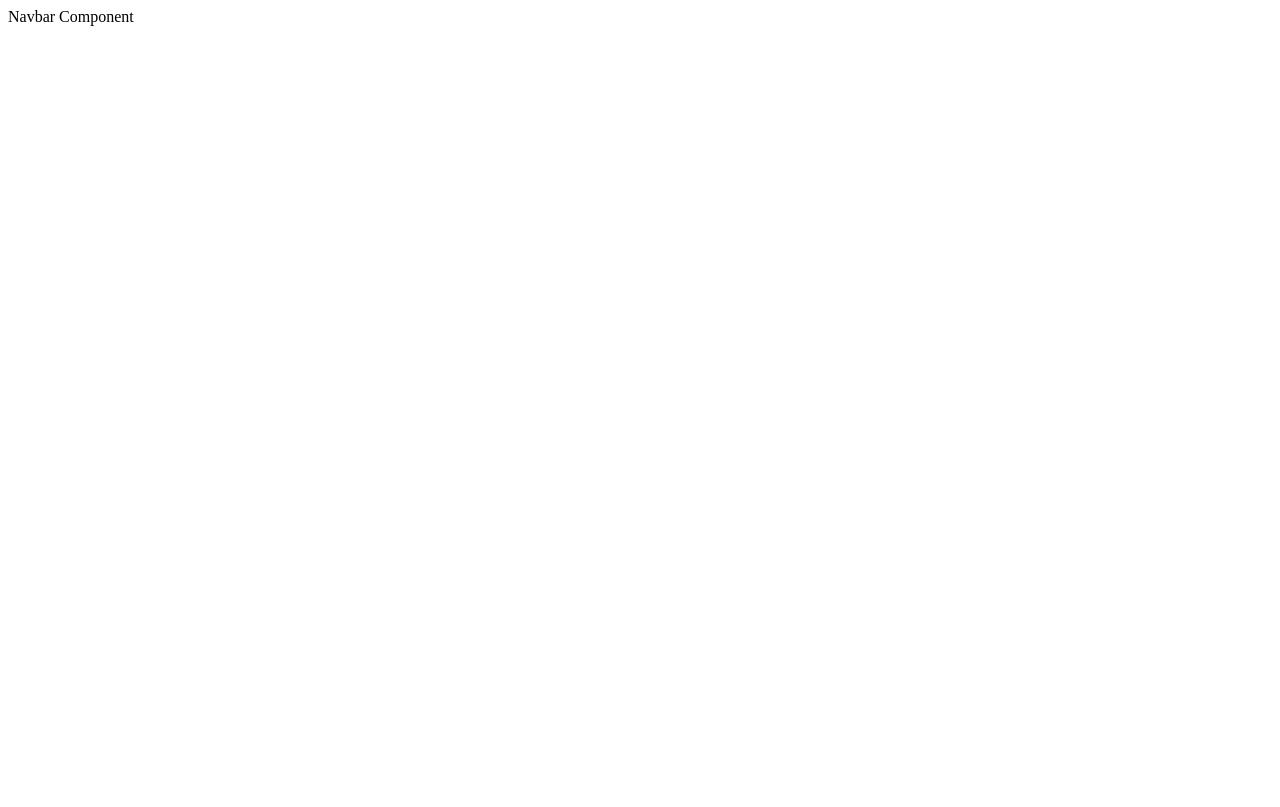
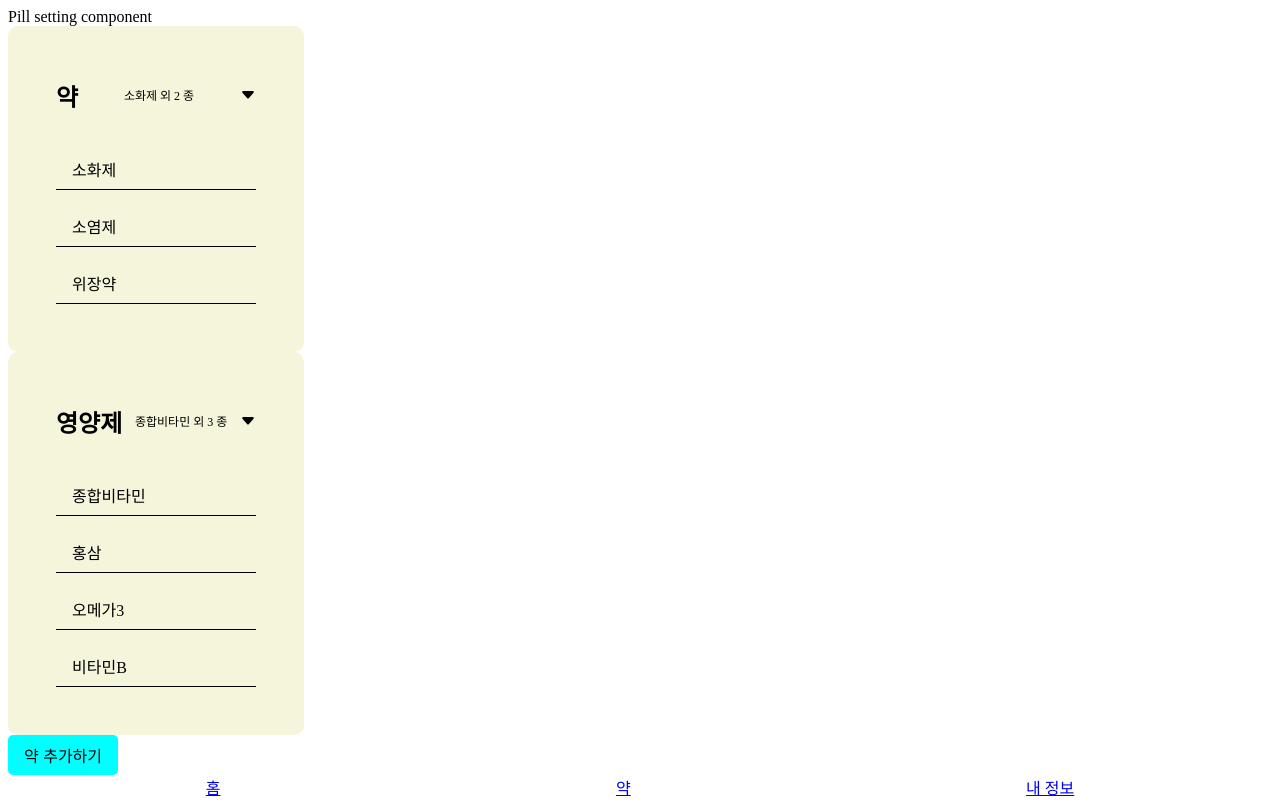
Before and after one commit to JISU-Y/alarm-for-pills, a React app: page /pill in a window 1280 px wide. Before the commit this address had no page. Built offline with nearby package versions, Linux system fonts and the light colour scheme.

Commit message:
feat: add react-router

```diff
--- a/src/App.jsx
+++ b/src/App.jsx
@@ -1,6 +1,10 @@
 import React from 'react'
-import { BrowserRouter, Routes, Route } from 'react-router-dom'
+import { BrowserRouter, Routes, Route, Link } from 'react-router-dom'
+import Navigation from './components/organisms/Navigation'
 import Home from './pages/Home'
+import NoPage from './pages/NoPage'
+import MyInfo from './pages/MyInfo'
+import PillSetting from './pages/PillSetting'
 
 const App = () => {
   return (
@@ -8,9 +12,12 @@ const App = () => {
       <BrowserRouter>
         <Routes>
           <Route path="/" element={<Home />} />
+          <Route path="/pill" element={<PillSetting />} />
+          <Route path="/myinfo" element={<MyInfo />} />
+          <Route path="*" element={<NoPage />} />
         </Routes>
+        <Navigation />
       </BrowserRouter>
-      <div>Navbar Component</div>
     </>
   )
 }
--- a/src/components/atoms/icon/index.jsx
+++ b/src/components/atoms/icon/index.jsx
@@ -1,12 +1,13 @@
 import React from 'react'
 
-const NavIcon = () => {
-  return (
-    <div>
-      NavIcon Component
-      {/* {navIcon} */}
-    </div>
-  )
+import PropTypes from 'prop-types'
+
+const NavIcon = ({ navIcon }) => {
+  return <div>{navIcon}</div>
+}
+
+NavIcon.propTypes = {
+  navIcon: PropTypes.string.isRequired,
 }
 
 export default NavIcon
--- a/src/components/molecules/NavButtons/index.jsx
+++ b/src/components/molecules/NavButtons/index.jsx
@@ -1,14 +1,28 @@
 import React from 'react'
+import { Link } from 'react-router-dom'
+import styled from 'styled-components'
 import NavIcon from '../../atoms/Icon'
 
 const NavButtons = () => {
   return (
-    <div>
-      <NavIcon />
-      <NavIcon />
-      <NavIcon />
-    </div>
+    <NavContainer>
+      <Link to="/">
+        <NavIcon navIcon="홈" />
+      </Link>
+      <Link to="/pill">
+        <NavIcon navIcon="약" />
+      </Link>
+      <Link to="/myinfo">
+        <NavIcon navIcon="내 정보" />
+      </Link>
+    </NavContainer>
   )
 }
 
+const NavContainer = styled.div`
+  display: flex;
+  width: 100%;
+  justify-content: space-around;
+`
+
 export default NavButtons
--- a/src/components/organisms/pillCard/index.jsx
+++ b/src/components/organisms/pillCard/index.jsx
@@ -5,12 +5,12 @@ import ContentList from '../../molecules/ContentList'
 import styled from 'styled-components'
 import Button from '../../atoms/Button'
 
-const PillCard = ({ sectionTitle, pills }) => {
+const PillCard = ({ sectionTitle, pills, button }) => {
   return (
     <Card>
       <Title title={sectionTitle} infoText={`${pills[0]} 외 ${pills.length - 1} 종 `} />
       <ContentList lists={pills} />
-      <Button label="추가하기" />
+      {button && <Button label="추가하기" />}
     </Card>
   )
 }
@@ -27,6 +27,7 @@ const Card = styled.div`
 PillCard.propTypes = {
   sectionTitle: PropTypes.string.isRequired,
   pills: PropTypes.array.isRequired,
+  button: PropTypes.bool.isRequired,
 }
 
 export default PillCard
--- a/src/pages/Home/index.jsx
+++ b/src/pages/Home/index.jsx
@@ -1,16 +1,21 @@
 import React from 'react'
 import PillCard from '../../components/organisms/PillCard'
 
-const index = () => {
+// pills는 db에서 받아오는 것
+
+const Home = () => {
   return (
     <div>
       Home Component
-      <PillCard sectionTitle="약" pills={['소화제', '소염제', '위장약']} />
-      <PillCard sectionTitle="영양제" pills={['종합비타민', '홍삼', '오메가3', '비타민B']} />
-      <div>supplier component</div>
+      <PillCard sectionTitle="약" pills={['소화제', '소염제', '위장약']} button={true} />
+      <PillCard
+        sectionTitle="영양제"
+        pills={['종합비타민', '홍삼', '오메가3', '비타민B']}
+        button={true}
+      />
       <div>TimeLine component</div>
     </div>
   )
 }
 
-export default index
+export default Home
--- a/src/pages/MyInfo/index.jsx
+++ b/src/pages/MyInfo/index.jsx
@@ -1,7 +1,13 @@
 import React from 'react'
+import Button from '../../components/atoms/Button'
 
-const index = () => {
-  return <div>my info component</div>
+const MyInfo = () => {
+  return (
+    <div>
+      my info component
+      <Button label="로그인 하기" />
+    </div>
+  )
 }
 
-export default index
+export default MyInfo
--- /dev/null
+++ b/src/pages/NoPage/index.jsx
@@ -0,0 +1,11 @@
+import React from 'react'
+
+const NoPage = () => {
+  return (
+    <main>
+      <p>nothing here!</p>
+    </main>
+  )
+}
+
+export default NoPage
--- a/src/pages/PillSetting/index.jsx
+++ b/src/pages/PillSetting/index.jsx
@@ -1,7 +1,20 @@
 import React from 'react'
+import Button from '../../components/atoms/Button'
+import PillCard from '../../components/organisms/PillCard'
 
-const index = () => {
-  return <div>Pill setting component</div>
+const PillSetting = () => {
+  return (
+    <div>
+      Pill setting component
+      <PillCard sectionTitle="약" pills={['소화제', '소염제', '위장약']} button={false} />
+      <PillCard
+        sectionTitle="영양제"
+        pills={['종합비타민', '홍삼', '오메가3', '비타민B']}
+        button={false}
+      />
+      <Button label="약 추가하기" />
+    </div>
+  )
 }
 
-export default index
+export default PillSetting
```
